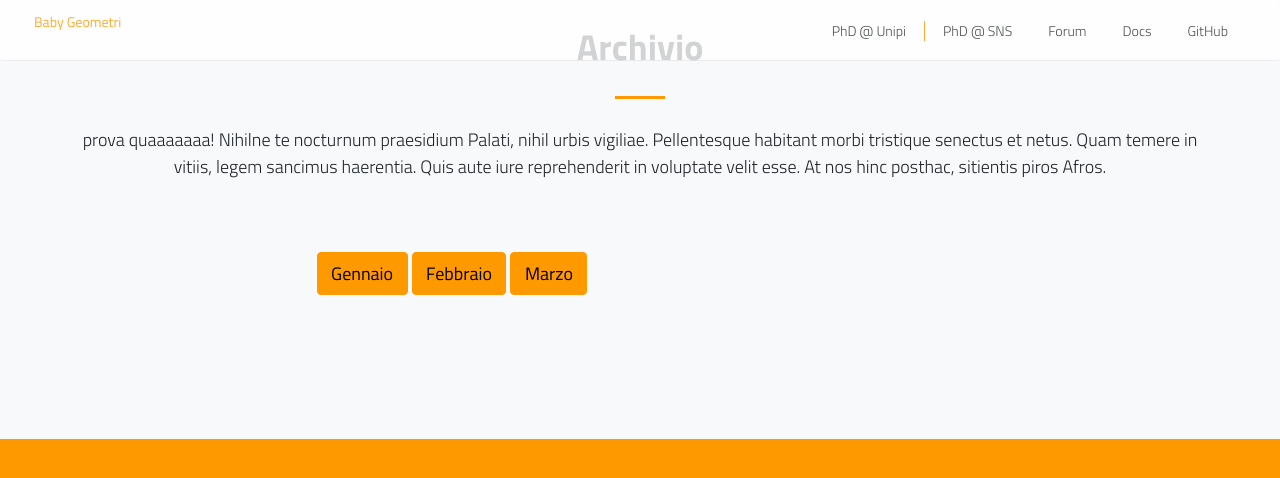
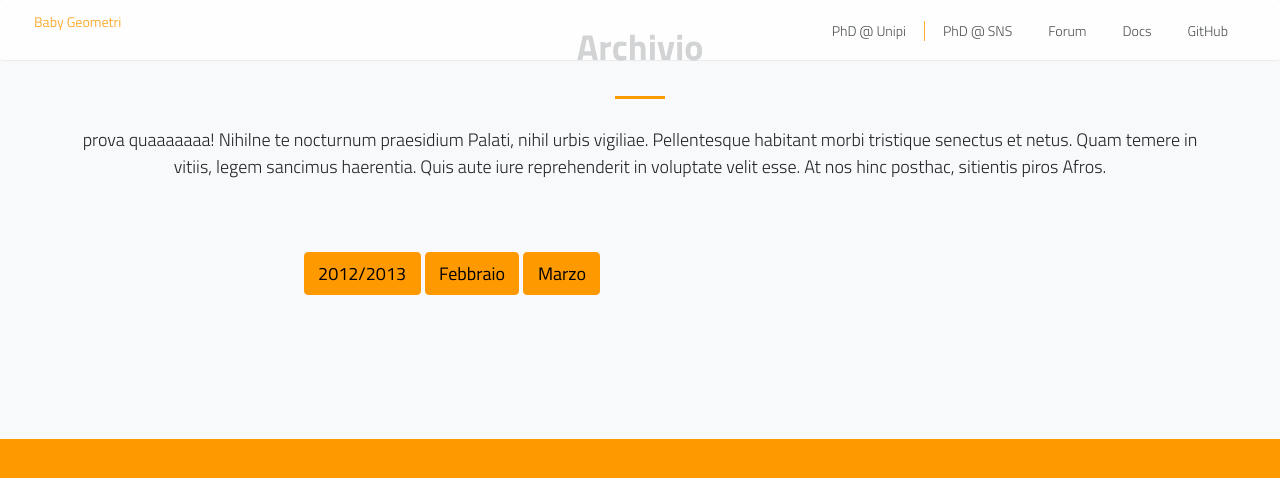
Before and after one commit to baby-geometri/baby-geometri.github.io, a Jekyll site: the page built from index.md, in a window 1280 px wide and 900 px high, scrolled down 2162 px, cut to the strip 0-559 px from the top of the window. Shown: the top 478 px of the strip. Built offline with Jekyll 4.4.1, drawn with Linux system fonts in a browser that asks for light colours; nearby versions of some CDN libraries.

Commit message:
Update default.html

```diff
--- a/_layouts/default.html
+++ b/_layouts/default.html
@@ -125,7 +125,7 @@
     </div>
 
      <div class="col-lg-8 mx-auto text-center">
-        <a class="btn btn-warning btn-xl mt-5 js-scroll-trigger" href="./gennaio.md"> Gennaio </a>
+        <a class="btn btn-warning btn-xl mt-5 js-scroll-trigger" href="./Baby-Geometri2012-2013.pdf"> 2012/2013 </a>
 
         <a class="btn btn-warning btn-xl mt-5 js-scroll-trigger" href="./marzo.md"> Febbraio </a>
 
```
